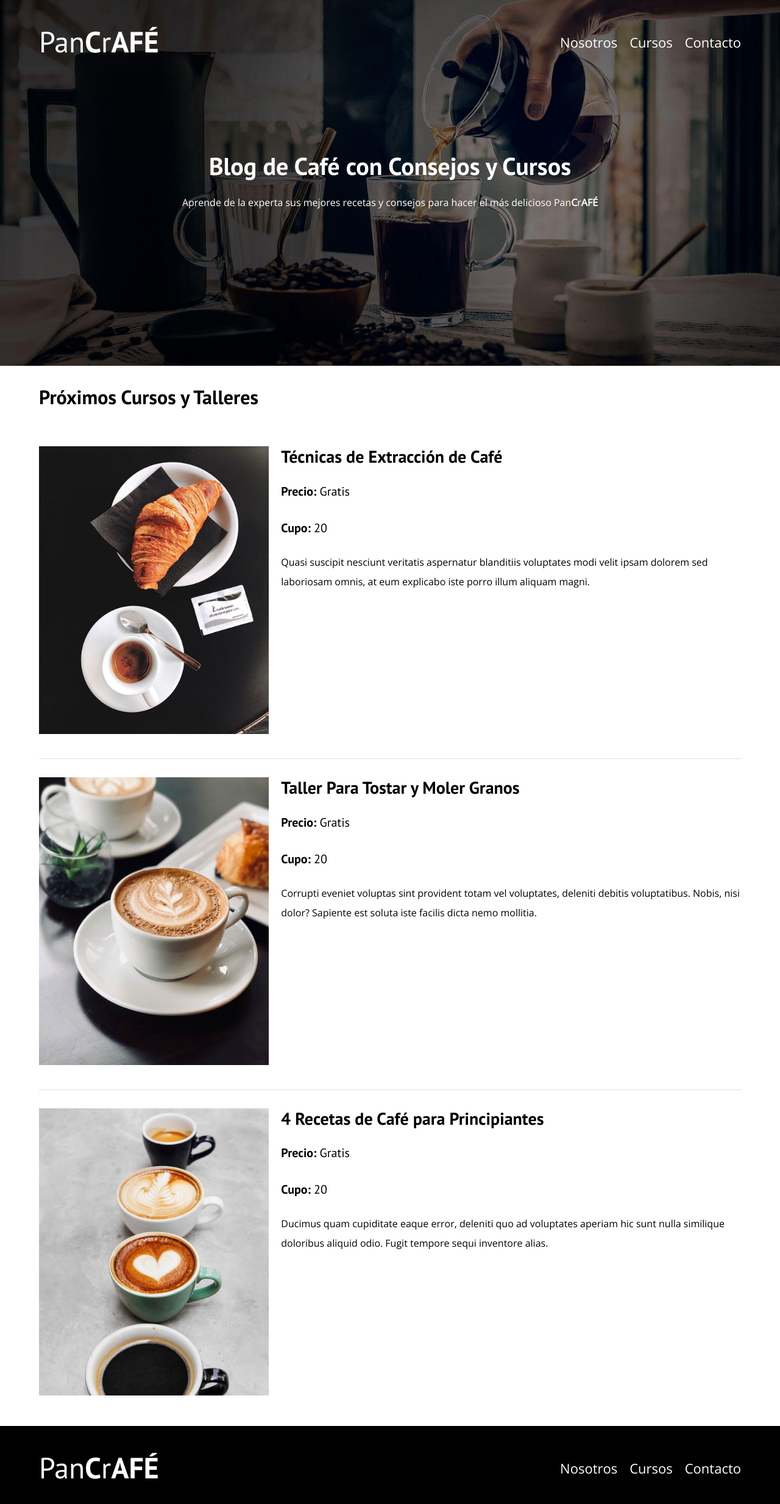
After one commit to Pancratzia/Web-Development-Repository, a PHP site: page /cursos.html in a window 1280 px wide. The commit adds this page. Shown: the whole page at 61% size. Run offline with PHP 8.4, Linux system fonts and the light colour scheme.

Commit message:
Cursos page ready!

```diff
--- a/03-PanCrAFE/css/style.css
+++ b/03-PanCrAFE/css/style.css
@@ -215,7 +215,7 @@ img{
     list-style: none;
 }
 
-.widget-curso{
+.widget-curso {
     border-bottom: .1rem solid var(--gris);
     margin-bottom: 2rem;
 }
@@ -225,16 +225,16 @@ img{
     margin-bottom: 0;
 }
 
-.widget-curso__label{
+.widget-curso__label, .curso__label{
     font-family: var(--fuenteHeading);
     font-weight: 700;
 }
 
-.widget-curso__info{
+.widget-curso__info, .curso__info{
     font-weight: 400;
 }
 
-.widget-curso__label, .widget-curso__info{
+.widget-curso__label, .widget-curso__info, .curso__label, .curso__info{
     font-size: 2rem;
 }
 
@@ -263,3 +263,24 @@ img{
 .sobre-nosotros__texto{
     text-align: justify;
 }
+
+
+/**Cursos**/
+
+.curso{
+    padding: 3rem 0;
+    border-bottom: .1rem solid var(--gris);
+}
+
+@media only screen and (min-width: 768px) {
+    .curso{
+        display: grid;
+        grid-template-columns: 1fr 2fr;
+        column-gap: 2rem;
+    }
+}
+
+.curso:last-of-type{
+    border: none;
+    padding: 3rem 0 0;
+}
--- /dev/null
+++ b/03-PanCrAFE/cursos.html
@@ -0,0 +1,116 @@
+<!DOCTYPE html>
+<html lang="es">
+
+<head>
+    <meta charset="UTF-8">
+    <meta name="viewport" content="width=device-width, initial-scale=1.0">
+    <title>PanCrAFÉ - Cursos</title>
+
+    <link rel="preload" href="css/style.css" as="style">
+    <link rel="stylesheet" href="css/normalize.css">
+
+    <link href="https://fonts.googleapis.com/css2?family=Open+Sans&family=PT+Sans:wght@400;700&display=swap"
+        rel="stylesheet">
+    <link rel="preload" href="css/style.css" as="style">
+    <link rel="stylesheet" href="css/style.css">
+</head>
+
+<body>
+
+    <header class="header">
+
+        <div class="contenedor">
+            <div class="barra">
+
+                <a href="index.html" class="logo">
+                    <h1 class="logo__nombre no-margin centrar-texto">Pan<span class="negrita">C</span>r<span
+                            class="negrita">AFÉ</span></h1>
+                </a>
+
+                <div class="navegacion">
+                    <a href="nosotros.html" class="navegacion__enlace">Nosotros</a>
+                    <a href="cursos.html" class="navegacion__enlace">Cursos</a>
+                    <a href="contacto.html" class="navegacion__enlace">Contacto</a>
+                </div>
+
+            </div>
+        </div>
+
+        <div class="header__texto contenedor">
+            <h2 class="no-margin header__texto__titulo">Blog de Café con Consejos y Cursos</h2>
+            <p class="no-margin header__texto__parrafo">Aprende de la experta sus mejores recetas y consejos para hacer
+                el más delicioso Pan<span class="negrita">C</span>r<span class="negrita">AFÉ</span></p>
+        </div>
+
+    </header>
+
+    <main class="contenedor">
+        <h3>Próximos Cursos y Talleres</h3>
+
+        <div class="curso">
+            <div class="curso__imagen">
+                <img src="img/curso1.jpg" alt="Imagen Curso">
+            </div>
+
+            <div class="curso__informacion">
+                <h4 class="no-margin">Técnicas de Extracción de Café</h4>
+                <p class="curso__label">Precio: <span class="curso__info">Gratis</span></p>
+                <p class="curso__label">Cupo: <span class="curso__info">20</span></p>
+                <p class="curso__descripcion">
+                    Quasi suscipit nesciunt veritatis aspernatur blanditiis voluptates modi velit ipsam dolorem sed laboriosam omnis, at eum explicabo iste porro illum aliquam magni.
+                </p>
+            </div>
+        </div>
+
+        <div class="curso">
+            <div class="curso__imagen">
+                <img src="img/curso2.jpg" alt="Imagen Curso">
+            </div>
+
+            <div class="curso__informacion">
+                <h4 class="no-margin">Taller Para Tostar y Moler Granos</h4>
+                <p class="curso__label">Precio: <span class="curso__info">Gratis</span></p>
+                <p class="curso__label">Cupo: <span class="curso__info">20</span></p>
+                <p class="curso__descripcion">
+                    Corrupti eveniet voluptas sint provident totam vel voluptates, deleniti debitis voluptatibus. Nobis, nisi dolor? Sapiente est soluta iste facilis dicta nemo mollitia.
+                </p>
+            </div>
+        </div>
+
+        <div class="curso">
+            <div class="curso__imagen">
+                <img src="img/curso3.jpg" alt="Imagen Curso">
+            </div>
+
+            <div class="curso__informacion">
+                <h4 class="no-margin">4 Recetas de Café para Principiantes</h4>
+                <p class="curso__label">Precio: <span class="curso__info">Gratis</span></p>
+                <p class="curso__label">Cupo: <span class="curso__info">20</span></p>
+                <p class="curso__descripcion">
+                    Ducimus quam cupiditate eaque error, deleniti quo ad voluptates aperiam hic sunt nulla similique doloribus aliquid odio. Fugit tempore sequi inventore alias.
+                </p>
+            </div>
+        </div>
+
+    </main>
+
+    <footer class="footer">
+        <div class="contenedor">
+            <div class="barra">
+                <a href="index.html" class="logo">
+                    <h1 class="logo__nombre no-margin centrar-texto">Pan<span class="negrita">C</span>r<span
+                            class="negrita">AFÉ</span></h1>
+                </a>
+                <div class="navegacion">
+                    <a href="nosotros.html" class="navegacion__enlace">Nosotros</a>
+                    <a href="cursos.html" class="navegacion__enlace">Cursos</a>
+                    <a href="contacto.html" class="navegacion__enlace">Contacto</a>
+                </div>
+
+            </div>
+        </div>
+    </footer>
+
+</body>
+
+</html>
--- a/03-PanCrAFE/index.html
+++ b/03-PanCrAFE/index.html
@@ -96,7 +96,7 @@
                 </li>
 
                 <li class="widget-curso">
-                    <h4 class="no-margin">Cuatro Recetas de Café para Principiantes</h4>
+                    <h4 class="no-margin">4 Recetas de Café para Principiantes</h4>
                     <p class="widget-curso__label">Precio: <span class="widget-curso__info">Gratis</span></p>
                     <p class="widget-curso__label">Cupo: <span class="widget-curso__info">30</span></p>
 
--- a/03-PanCrAFE/nosotros.html
+++ b/03-PanCrAFE/nosotros.html
@@ -3,7 +3,7 @@
 <head>
     <meta charset="UTF-8">
     <meta name="viewport" content="width=device-width, initial-scale=1.0">
-    <title>PanCrAFÉ</title>
+    <title>PanCrAFÉ - Nosotros</title>
 
     <link rel="preload" href="css/style.css" as="style">
     <link rel="stylesheet" href="css/normalize.css">
```
